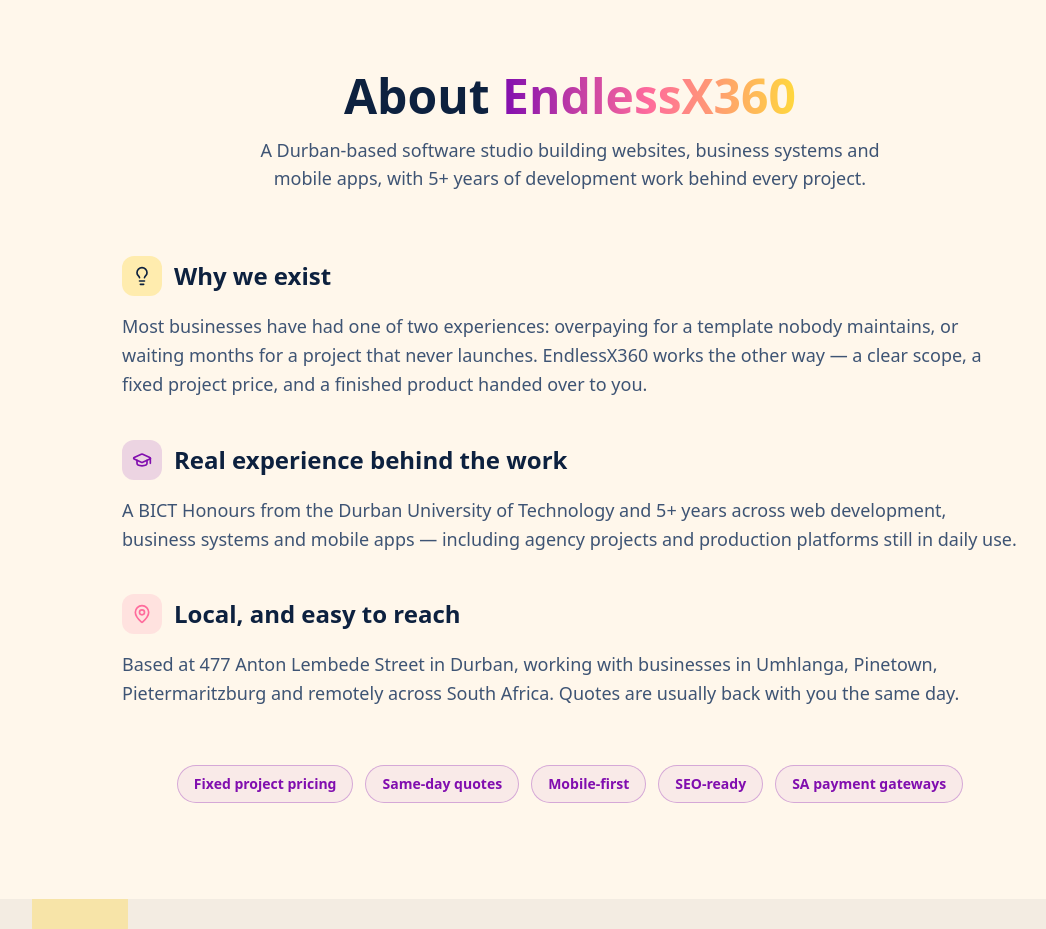
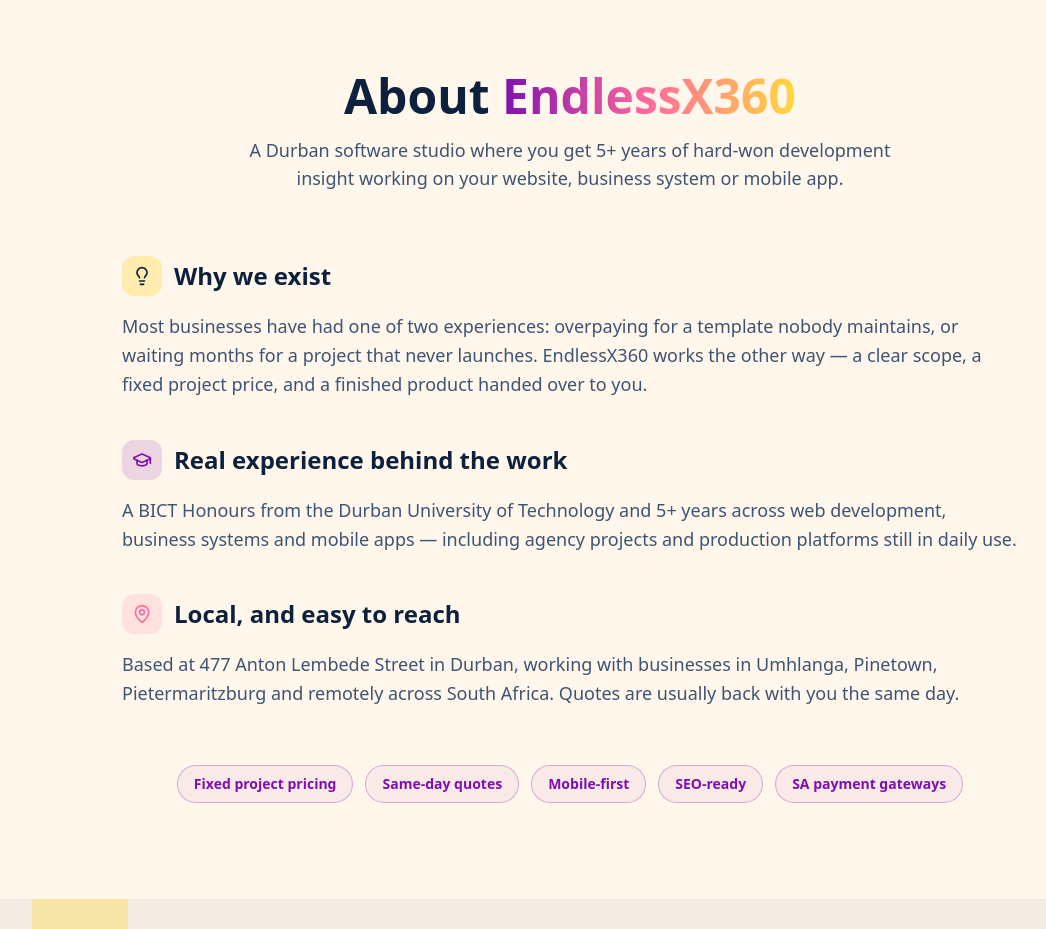
Before and after one commit to nv-mgazi/endlessx360-the-future-secured, a React (Vite) app: page /#about in a window 1280 px wide. Before the commit this address led to /#about. Shown: the part 6680-7609 px from the top of the page, without its empty margins (70-1116 px from the left). Built offline with nearby package versions, Linux system fonts and the light colour scheme; the HTML template or start-up script is replaced by a standard one.

Commit message:
Changes
Co-authored-by: nv-mgazi <147007523+nv-mgazi@users.noreply.github.com>

```diff
--- a/src/components/About.tsx
+++ b/src/components/About.tsx
@@ -11,9 +11,10 @@ const About = () => {
               About <span className="gradient-text">EndlessX360</span>
             </h2>
             <p className="text-lg text-muted-foreground max-w-2xl mx-auto">
-              A Durban-based software studio building websites, business systems and mobile
-              apps, with 5+ years of development work behind every project.
+              A Durban software studio where you get 5+ years of hard-won development
+              insight working on your website, business system or mobile app.
             </p>
+
           </div>
 
           <div className="space-y-10">
```
